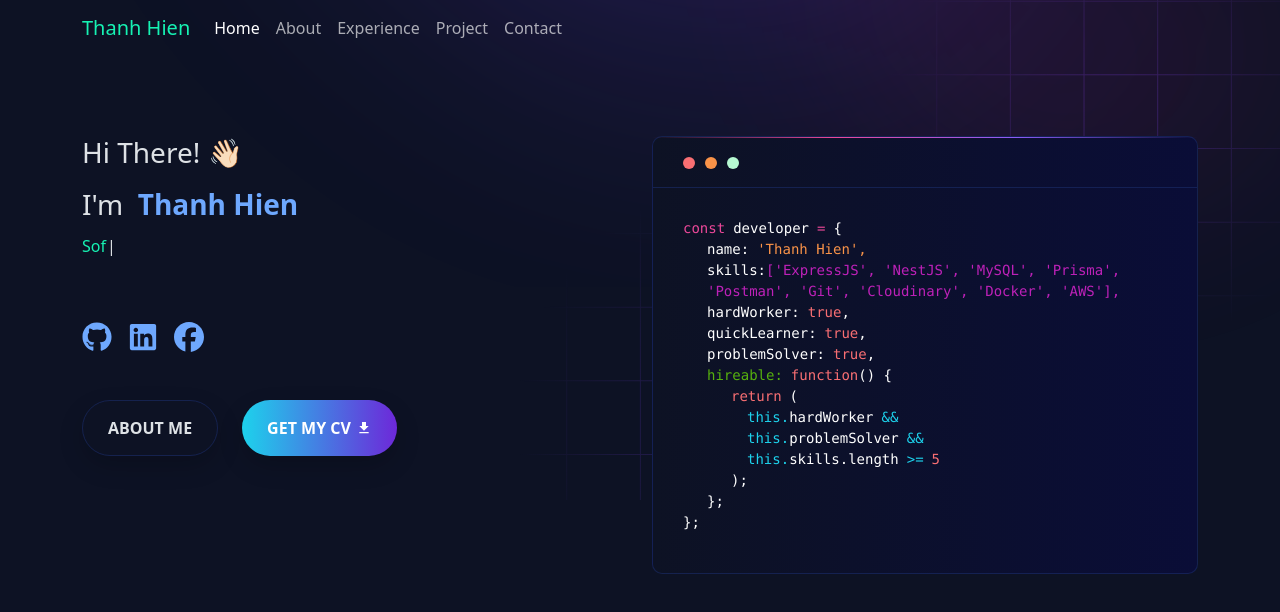
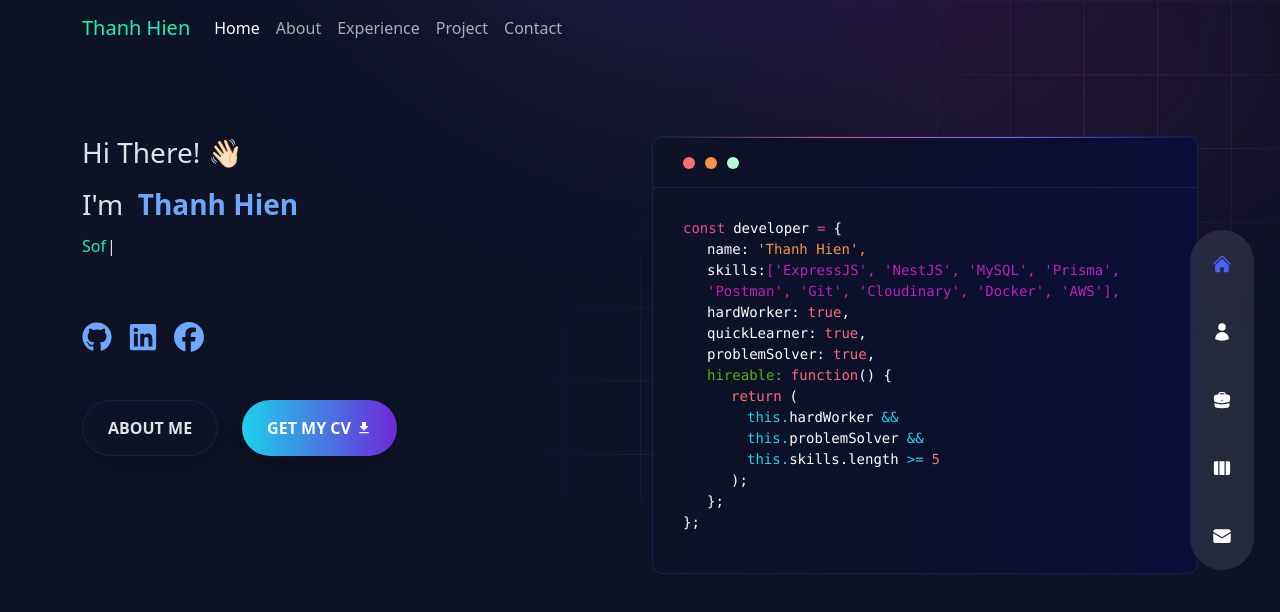
Before and after one commit to thanhhien1732/portfolio-ngothanhhien, a React (Vite) app: page / in a window 1280 px wide. Shown: the top 612 px of the page. Built offline with nearby package versions, Linux system fonts and the light colour scheme.

Commit message:
Thêm thanh Nav

```diff
--- /dev/null
+++ b/src/components/layout/Nav.scss
@@ -0,0 +1,60 @@
+$nav-bg: rgba(255, 255, 255, 0.1);
+$nav-blur: blur(8px);
+$icon-color: white;
+$icon-active-color: #4762f8;
+
+.custom-nav-container {
+    position: fixed;
+    z-index: 50;
+    bottom: 1rem;
+    width: 100%;
+    display: flex;
+    flex-direction: column;
+    align-items: center;
+
+    /* Khung chứa các Icon (Hiệu ứng kính mờ - Glassmorphism) */
+    .custom-nav-inner {
+        display: flex;
+        align-items: center;
+        justify-content: space-around;
+        width: 100%;
+        max-width: 380px;
+        height: 70px;
+        border-radius: 50px;
+        background: $nav-bg;
+        backdrop-filter: $nav-blur;
+        -webkit-backdrop-filter: $nav-blur;
+        font-size: 1.5rem;
+
+        /* Định dạng Icon */
+        .nav-link-icon {
+            color: $icon-color;
+            transition: color 0.3s ease;
+            text-decoration: none;
+            padding: 10px;
+
+            /* Màu khi Hover hoặc Đang ở trang hiện tại */
+            &:hover,
+            &.active {
+                color: $icon-active-color;
+            }
+        }
+    }
+
+    /* --- Responsive cho Desktop (Từ 1200px trở lên) --- */
+    @media (min-width: 1200px) {
+        bottom: auto;
+        top: 0;
+        right: 2%;
+        width: 4rem;
+        height: 100vh;
+        justify-content: center;
+
+        .custom-nav-inner {
+            flex-direction: column;
+            height: 340px;
+            max-width: 100%;
+            font-size: 1.25rem;
+        }
+    }
+}
--- /dev/null
+++ b/src/components/layout/Nav.tsx
@@ -0,0 +1,54 @@
+import { HiHome, HiUser, HiBriefcase, HiViewColumns, HiEnvelope } from "react-icons/hi2";
+import { Link, useLocation } from "react-router-dom";
+import { OverlayTrigger, Tooltip } from "react-bootstrap";
+import "./Nav.scss";
+
+export const navData = [
+    { name: "Home", path: "/", icon: <HiHome /> },
+    { name: "About", path: "/about", icon: <HiUser /> },
+    { name: "Experience", path: "/experience", icon: <HiBriefcase /> },
+    { name: "Project", path: "/project", icon: <HiViewColumns /> },
+    { name: "Contact", path: "/contact", icon: <HiEnvelope /> },
+];
+
+function Nav() {
+    const location = useLocation();
+    const pathname = location.pathname;
+
+    return (
+        <nav className="custom-nav-container">
+            <div className="custom-nav-inner">
+                {navData.map((link, index) => {
+                    const isActive = link.path === pathname;
+
+                    return (
+                        <div key={index} className="d-flex">
+                            {/* Hiển thị trên Desktop (Có Tooltip) */}
+                            <OverlayTrigger
+                                placement="left"
+                                overlay={<Tooltip id={`tooltip-${index}`}>{link.name}</Tooltip>}
+                            >
+                                <Link
+                                    to={link.path}
+                                    className={`nav-link-icon d-none d-xl-flex ${isActive ? "active" : ""}`}
+                                >
+                                    {link.icon}
+                                </Link>
+                            </OverlayTrigger>
+
+                            {/* Hiển thị trên Mobile (Không Tooltip) */}
+                            <Link
+                                to={link.path}
+                                className={`nav-link-icon d-flex d-xl-none ${isActive ? "active" : ""}`}
+                            >
+                                {link.icon}
+                            </Link>
+                        </div>
+                    );
+                })}
+            </div>
+        </nav>
+    );
+}
+
+export default Nav;
--- a/src/layout.tsx
+++ b/src/layout.tsx
@@ -1,11 +1,13 @@
 import { Outlet } from "react-router-dom"
 import AppHeader from "./components/layout/app.header"
+import Nav from "./components/layout/Nav"
 
 function Layout() {
 
   return (
     <div>
       <AppHeader />
+      <Nav />
       <Outlet />
     </div>
   )
```
